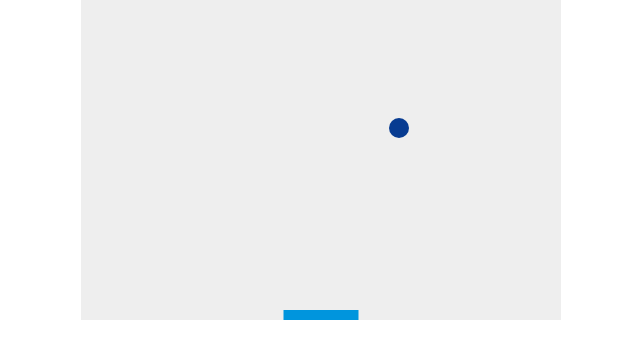
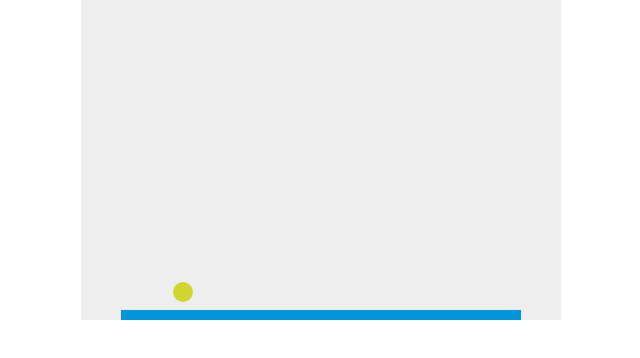
Before and after one commit to dawidczopek/2dbreakoutgame, a plain HTML site: page index.html in a window 1280 px wide. Shown: the whole page, without its empty margins (319-959 px from the left). Drawn offline with Linux system fonts and the light colour scheme.

Commit message:
Change size paddle width

```diff
--- a/index.html
+++ b/index.html
@@ -29,11 +29,14 @@
         var ballColor = '#0095DD';
         //Paddle variable
         var paddleHeight = 10;
-        var paddleWidth = 75;
+        var paddleWidth = 400;
+        var paddleWidthMin = 100;
         var paddleX = (canvas.width-paddleWidth) / 2;
         //Move variable
         var rightPressed = false;
         var leftPressed = false;
+        var framesPerSecond = 100;
+        var timeFromStart = new Date().getTime() / 1000;
 
         document.addEventListener("keydown", keyDownHandler, false);
         document.addEventListener("keyup", keyUpHandler, false);
@@ -60,7 +63,26 @@
             }
             return color;
         }
+
         function draw() {
+            setTimeout(function() {
+                requestAnimationFrame(draw);
+                var timeWork = new Date().getTime() / 1000;
+
+                if(timeWork > (timeFromStart+20) && paddleWidth > paddleWidthMin){
+
+                    for(var i = 0; i < 2; i++){
+                        (function (i) {
+                            setTimeout(function () {
+                                paddleWidth -= 1;
+                            }, 1000*i);
+                            console.log(i);
+                        })(i);
+                    };
+
+
+                    timeFromStart += 10;
+                }
                 ctx.clearRect(0, 0, canvas.width, canvas.height);
                 drawBall();
                 drawPaddle();
@@ -82,7 +104,7 @@
                 }else if(leftPressed && paddleX > 0){
                     paddleX -= 7;
                 }
-
+            }, 1000 / framesPerSecond);
         }
         function keyDownHandler(e){
             if(e.key == 'Right' || e.key == 'ArrowRight'){
@@ -99,7 +121,7 @@
             }
         }
 
-        setInterval(draw, 10);
+        draw();
     </script>
 </body>
 </html>
```
Lines whose indentation alone changed are shown as unchanged.
